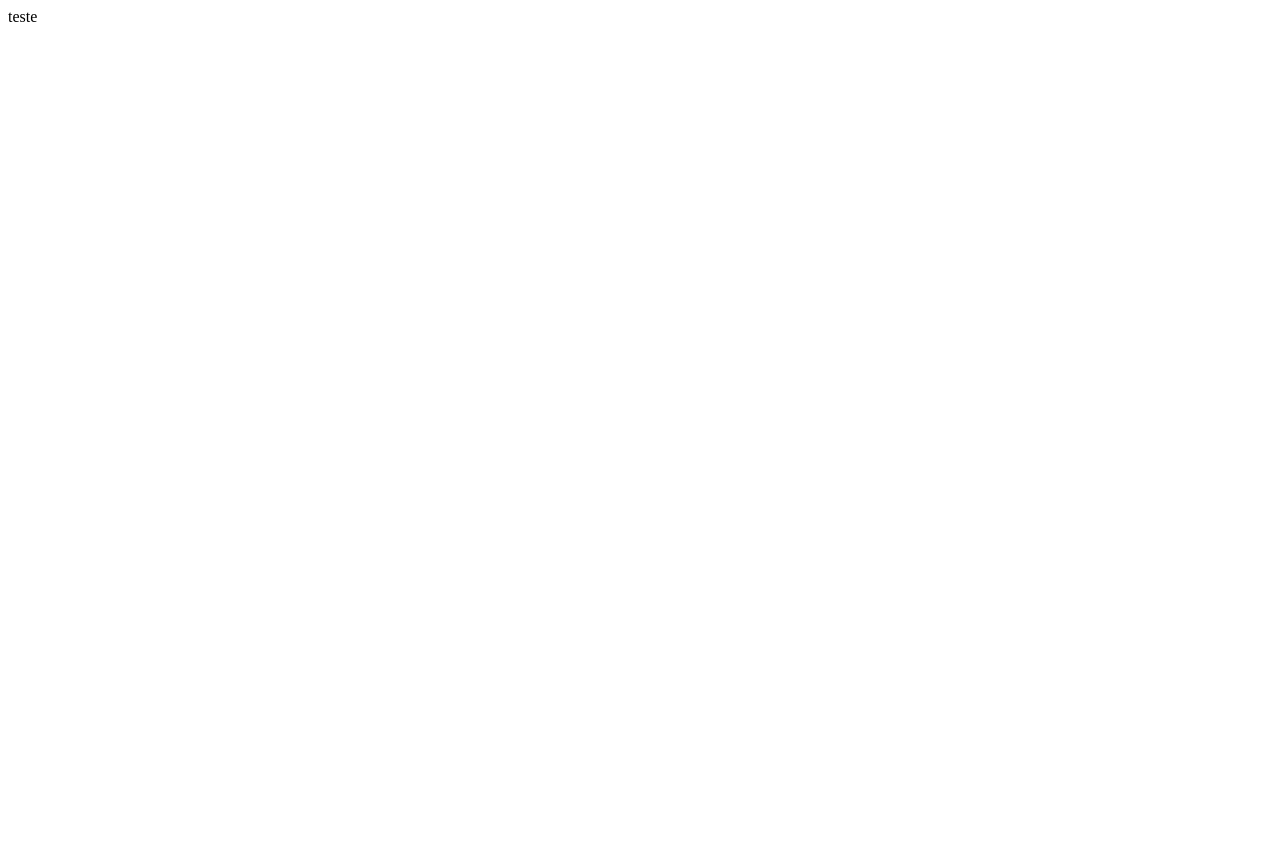
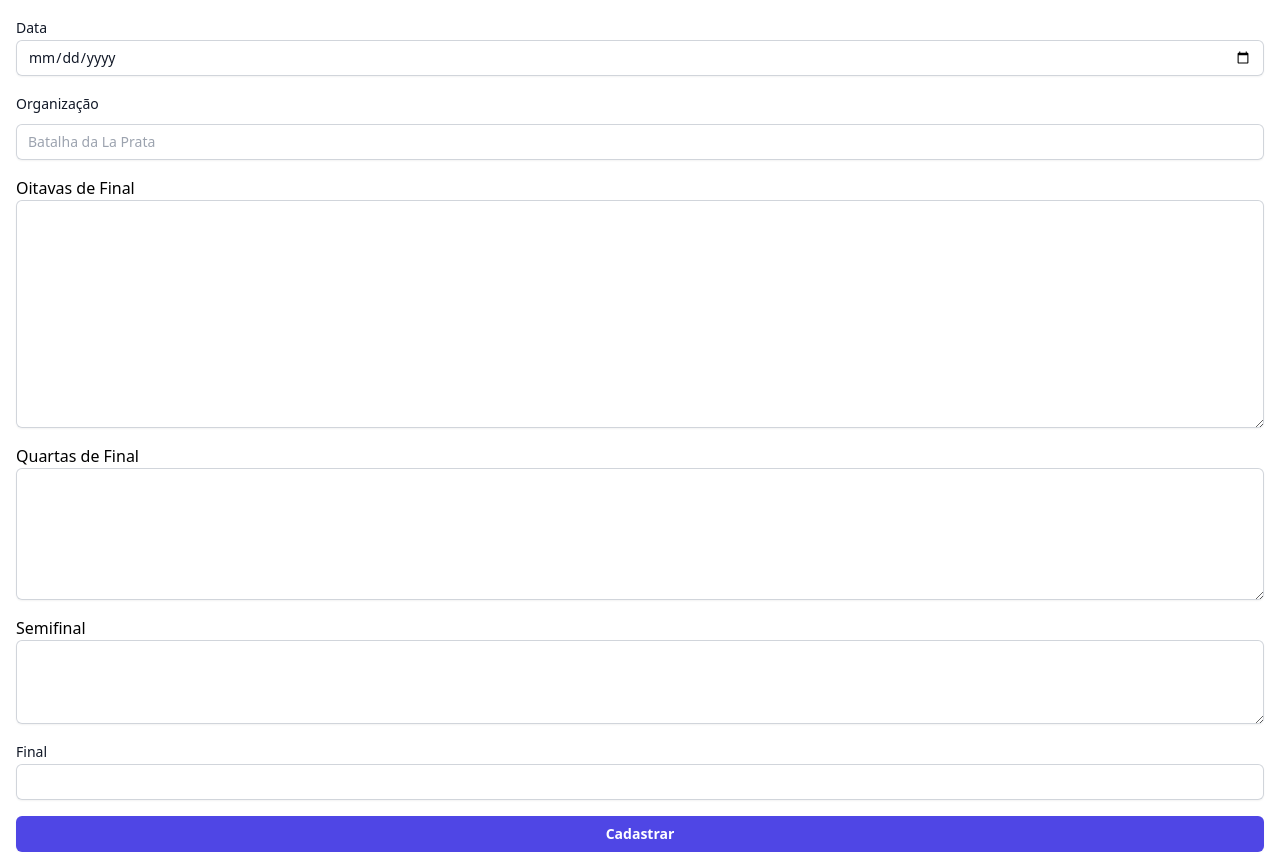
Before and after one commit to wdsrocha/ranking-scripts, a website: page formUi.html in a window 1280 px wide. Before the commit the page ends 800 px from the top, so only its background shows below. Drawn offline with nearby package versions, Linux system fonts and the light colour scheme.

Commit message:
Just... a lot of code

```diff
--- a/formUi.html
+++ b/formUi.html
@@ -3,9 +3,113 @@
   <head>
     <meta charset="UTF-8" />
     <meta name="viewport" content="width=device-width, initial-scale=1.0" />
-    <title>Document</title>
+    <link href="./output.css" rel="stylesheet" />
+    <script src="https://cdn.tailwindcss.com"></script>
+    <script src="https://cdn.tailwindcss.com?plugins=forms"></script>
   </head>
-  <body>
-    teste
+  <body class="px-4 mt-4">
+    <div class="flex flex-col gap-y-4">
+      <div>
+        <label
+          for="date"
+          class="block text-sm font-medium leading-6 text-gray-900"
+          >Data</label
+        >
+        <input
+          type="date"
+          id="date"
+          class="block w-full rounded-md border-0 py-1.5 text-gray-900 shadow-sm ring-1 ring-inset ring-gray-300 placeholder:text-gray-400 focus:ring-2 focus:ring-inset focus:ring-indigo-600 sm:text-sm sm:leading-6"
+        />
+      </div>
+
+      <div>
+        <label
+          for="host"
+          class="block text-sm font-medium leading-6 text-gray-900"
+          >Organização</label
+        >
+        <div class="mt-2">
+          <input
+            type="text"
+            name="host"
+            id="host"
+            placeholder="Batalha da La Prata"
+            class="block w-full rounded-md border-0 py-1.5 text-gray-900 shadow-sm ring-1 ring-inset ring-gray-300 placeholder:text-gray-400 focus:ring-2 focus:ring-inset focus:ring-indigo-600 sm:text-sm sm:leading-6"
+          />
+        </div>
+      </div>
+
+      <div>
+        <label for="eightfinals">Oitavas de Final</label>
+        <textarea
+          name="eightfinals"
+          id="eightfinals"
+          cols="30"
+          rows="9"
+          class="block w-full rounded-md border-0 py-1.5 text-gray-900 shadow-sm ring-1 ring-inset ring-gray-300 placeholder:text-gray-400 focus:ring-2 focus:ring-inset focus:ring-indigo-600 sm:text-sm sm:leading-6"
+        ></textarea>
+      </div>
+
+      <div>
+        <label for="quarterfinals">Quartas de Final</label>
+        <textarea
+          name="quarterfinals"
+          id="quarterfinals"
+          cols="30"
+          rows="5"
+          class="block w-full rounded-md border-0 py-1.5 text-gray-900 shadow-sm ring-1 ring-inset ring-gray-300 placeholder:text-gray-400 focus:ring-2 focus:ring-inset focus:ring-indigo-600 sm:text-sm sm:leading-6"
+        ></textarea>
+      </div>
+
+      <div>
+        <label for="semifinals">Semifinal</label>
+        <textarea
+          name="semifinals"
+          id="semifinals"
+          cols="30"
+          rows="3"
+          class="block w-full rounded-md border-0 py-1.5 text-gray-900 shadow-sm ring-1 ring-inset ring-gray-300 placeholder:text-gray-400 focus:ring-2 focus:ring-inset focus:ring-indigo-600 sm:text-sm sm:leading-6"
+        ></textarea>
+      </div>
+
+      <div>
+        <label
+          for="final"
+          class="block text-sm font-medium leading-6 text-gray-900"
+          >Final</label
+        >
+        <input
+          type="text"
+          id="final"
+          class="block w-full rounded-md border-0 py-1.5 text-gray-900 shadow-sm ring-1 ring-inset ring-gray-300 placeholder:text-gray-400 focus:ring-2 focus:ring-inset focus:ring-indigo-600 sm:text-sm sm:leading-6"
+        />
+      </div>
+
+      <button
+        class="rounded-md bg-indigo-600 px-3 py-2 text-sm font-semibold text-white shadow-sm hover:bg-indigo-500 focus-visible:outline focus-visible:outline-2 focus-visible:outline-offset-2 focus-visible:outline-indigo-600"
+        onclick="submitData()"
+      >
+        Cadastrar
+      </button>
+    </div>
+    <script>
+      function submitData() {
+        var date = document.getElementById("date").value;
+        var host = document.getElementById("host").value;
+        var eightfinals = document.getElementById("eightfinals").value;
+        var quarterfinals = document.getElementById("quarterfinals").value;
+        var semifinals = document.getElementById("semifinals").value;
+        var final = document.getElementById("final").value;
+
+        google.script.run.onSubmit({
+          date,
+          host,
+          eightfinals,
+          quarterfinals,
+          semifinals,
+          final,
+        });
+      }
+    </script>
   </body>
 </html>
--- a/main.ts
+++ b/main.ts
@@ -55,7 +55,7 @@ function getTeamsFromMatchResults(data: string): Team[] {
       ];
     } else {
       throw new Error(
-        `A batalha "${data}" não um ' x '. Não é possível determinar os times.`
+        `A batalha "${data}" não contém um ' x '. Não é possível determinar os times.`
       );
     }
   }
```
Also changed, not shown: form.ts (+101 -15 lines), 1 other file.
